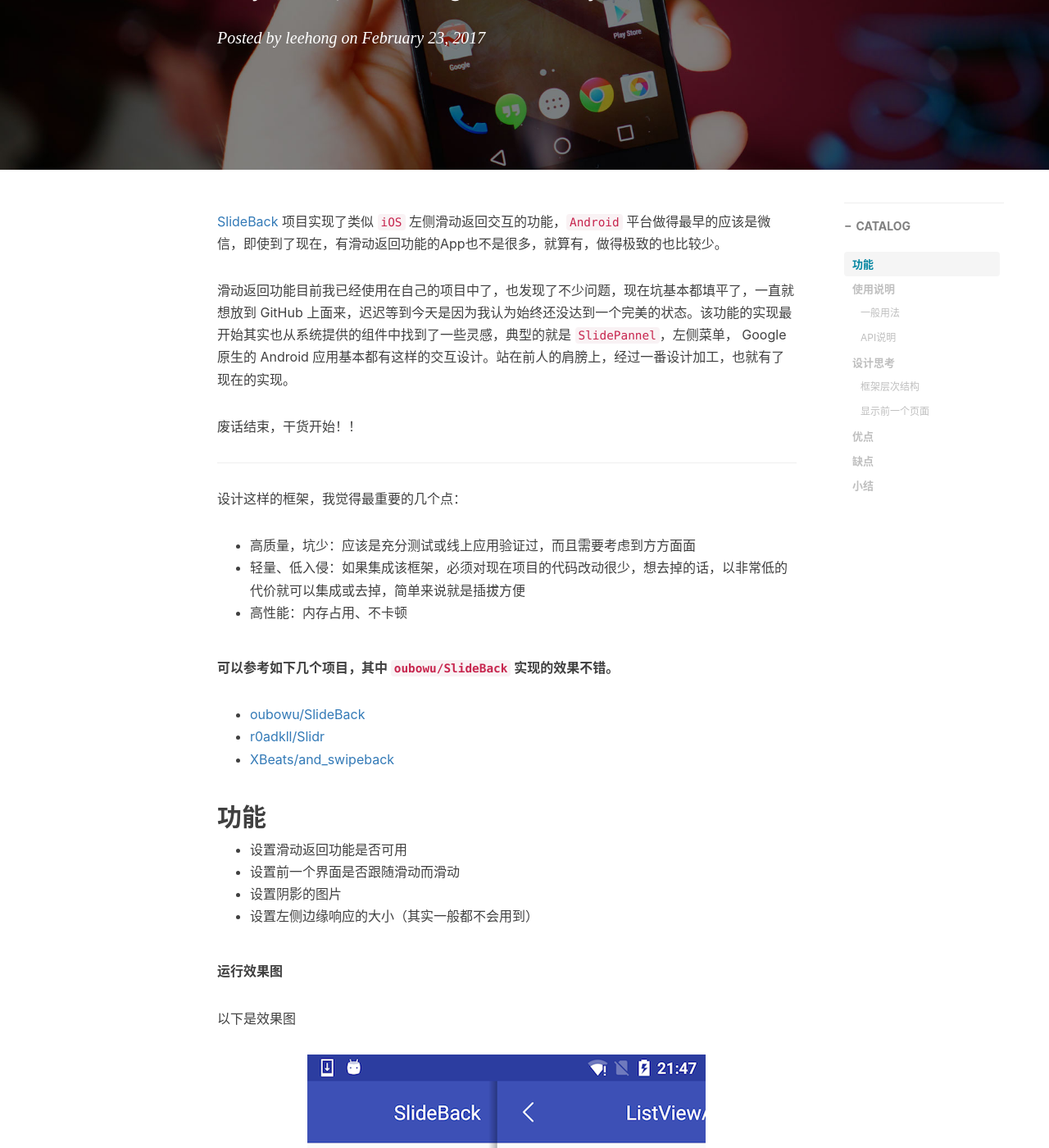
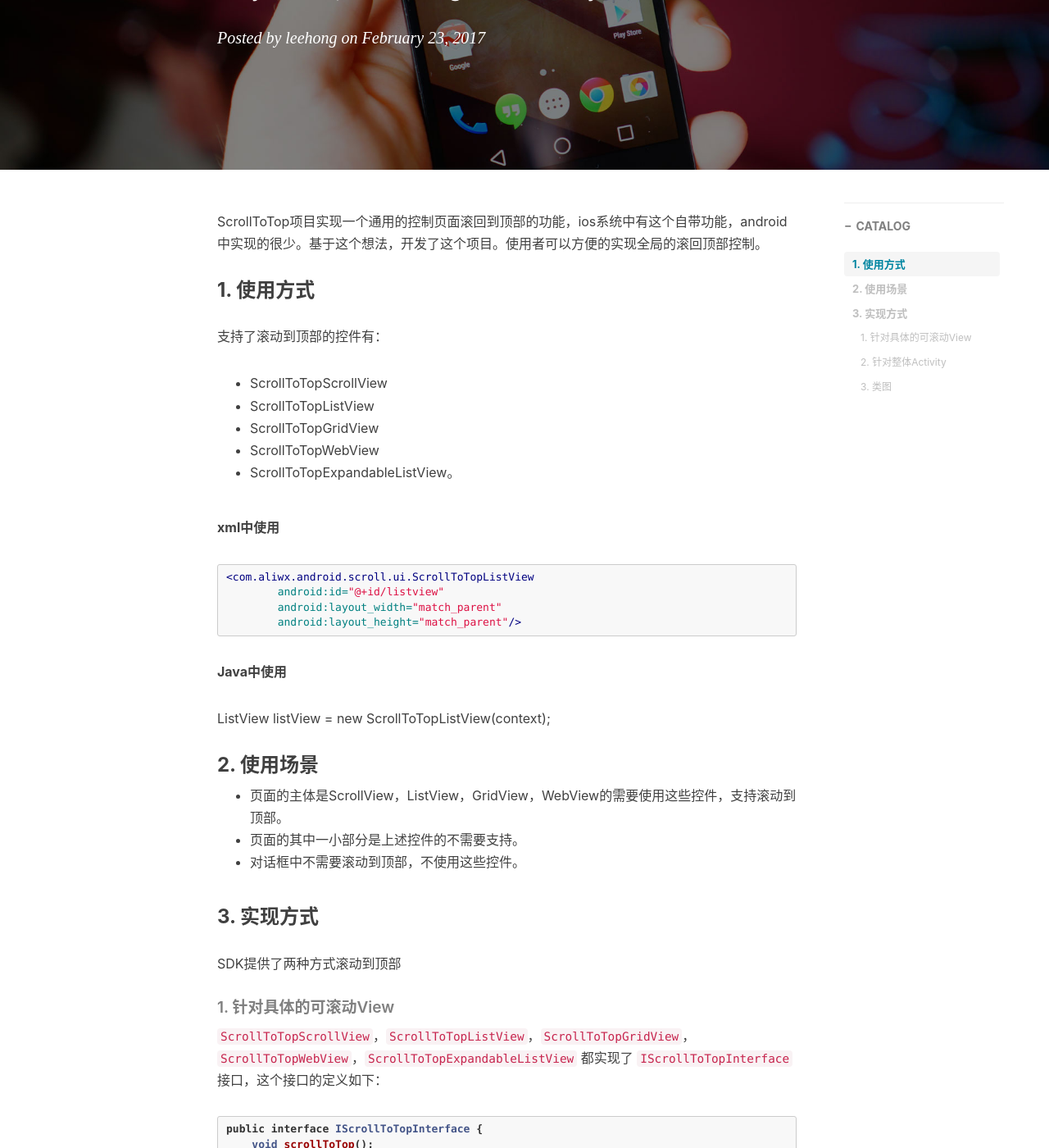
Before and after one commit to leehong2005/leehong2005.github.io, a Jekyll site: the page built from _posts/2017-02-24-scrolltotop-for-android.md, in a window 1280 px wide and 1400 px high, scrolled down 316 px. Shown: the whole window at 82% size. Built offline with Jekyll 4.4.1, drawn with Linux system fonts in a browser that asks for light colours; comment, search, counter and statistics services are not loaded; some of the changed text lies outside the part shown.

Commit message:
更新滚动到顶部的文章

````diff
--- a/_posts/2017-02-24-scrolltotop-for-android.md
+++ b/_posts/2017-02-24-scrolltotop-for-android.md
@@ -12,177 +12,74 @@
 ---
 
 
-[SlideBack](https://github.com/leehong2005/SlideBack) 项目实现了类似 `iOS` 左侧滑动返回交互的功能，`Android` 平台做得最早的应该是微信，即使到了现在，有滑动返回功能的App也不是很多，就算有，做得极致的也比较少。
+ScrollToTop项目实现一个通用的控制页面滚回到顶部的功能，ios系统中有这个自带功能，android中实现的很少。基于这个想法，开发了这个项目。使用者可以方便的实现全局的滚回顶部控制。
 
-滑动返回功能目前我已经使用在自己的项目中了，也发现了不少问题，现在坑基本都填平了，一直就想放到 GitHub 上面来，迟迟等到今天是因为我认为始终还没达到一个完美的状态。该功能的实现最开始其实也从系统提供的组件中找到了一些灵感，典型的就是 `SlidePannel`，左侧菜单， Google 原生的 Android 应用基本都有这样的交互设计。站在前人的肩膀上，经过一番设计加工，也就有了现在的实现。
+### 1. 使用方式
 
-废话结束，干货开始！！
+支持了滚动到顶部的控件有：
 
----
+* ScrollToTopScrollView
+* ScrollToTopListView
+* ScrollToTopGridView
+* ScrollToTopWebView
+* ScrollToTopExpandableListView。
 
-设计这样的框架，我觉得最重要的几个点：
+**xml中使用**
 
-* 高质量，坑少：应该是充分测试或线上应用验证过，而且需要考虑到方方面面
-* 轻量、低入侵：如果集成该框架，必须对现在项目的代码改动很少，想去掉的话，以非常低的代价就可以集成或去掉，简单来说就是插拔方便
-* 高性能：内存占用、不卡顿
+```xml
+<com.aliwx.android.scroll.ui.ScrollToTopListView
+        android:id="@+id/listview"
+        android:layout_width="match_parent"
+        android:layout_height="match_parent"/>
+```
 
-**可以参考如下几个项目，其中 `oubowu/SlideBack` 实现的效果不错。**
+**Java中使用**
 
-* [oubowu/SlideBack](https://github.com/oubowu/SlideBack)
-* [r0adkll/Slidr](https://github.com/r0adkll/Slidr)
-* [XBeats/and_swipeback](https://github.com/XBeats/and_swipeback)
+ListView listView = new ScrollToTopListView(context);
 
-## 功能
+### 2. 使用场景
 
-* 设置滑动返回功能是否可用
-* 设置前一个界面是否跟随滑动而滑动
-* 设置阴影的图片
-* 设置左侧边缘响应的大小（其实一般都不会用到）
+* 页面的主体是ScrollView，ListView，GridView，WebView的需要使用这些控件，支持滚动到顶部。
+* 页面的其中一小部分是上述控件的不需要支持。
+* 对话框中不需要滚动到顶部，不使用这些控件。
 
-**运行效果图**
+### 3. 实现方式
 
-以下是效果图
+SDK提供了两种方式滚动到顶部
 
-![](/img/2016/2016-10-29-slideback-img1.png)
+##### 1. 针对具体的可滚动View
 
-*图一：运行效果截图*
-
-
-## 使用说明
-
-#### 一般用法
-
-这个框架，对外暴露提供的API就一个类：**`SlideBackActivity `**。
-
-以下是使用方法，看好了
-
-例如我的应用中已经有自己的通用的 Activity 基类，名字就叫：`ActionBarActivity`，在这里的用法如下：
+`ScrollToTopScrollView`，`ScrollToTopListView`，`ScrollToTopGridView`，`ScrollToTopWebView`，`ScrollToTopExpandableListView` 都实现了 `IScrollToTopInterface` 接口，这个接口的定义如下：
 
 ```java
-public class ActionBarActivity extends SlideBackActivity {
-	...
-}
-
-```
-
-**重点是：这里只需要把 `ActionBarActivity` 的基类改成 `SlideBackActivity` 即可。**
-
-来看一下 sample 中的 `MainActivity` 的用法：
-
-```java
-public class MainActivity extends ActionBarActivity {
-
-    @Override
-    protected void onCreate(Bundle savedInstanceState) {
-        // 首页禁用滑动返回
-        setSlideable(false);
-
-        super.onCreate(savedInstanceState);
-        setContentView(R.layout.activity_main);
-    }
+public interface IScrollToTopInterface {
+    void scrollToTop();
+    boolean isScrollToTopEnabled();
+    void setScrollToTopEnabled(boolean var1);
 }
 ```
 
-这里调用了 `setSlideable(false);` 方法来禁用滑动返回，因为是首页嘛，不能滑动返回。
+如果想单独使用GridView/ListView/ScrollView等滚动到顶部，可以直接调用对应view的 scrollToTop() 方法。
 
-#### API说明
+##### 2. 针对整体Activity
 
-* **void setSlideable(boolean)** —— 设置滑动返回是否可用，`false`不可用，默认为`true`
-* **void setPreviousActivitySlideFollow(boolean)** —— 设置前一个activity的页面是否跟随滑动面一起滑动，`false`不滑动，默认为`true`
-* **void onSlideBack()** —— 滑动退出时调用的回调方法，派生类可以重写这个方法，例如可以做一些统计工作，统计关闭activity的方式，多少是滑动返回关闭的
-* **void setShadowResource(int)** —— 设置阴影的资源id，一般都是写一个shape drawable
+sdk中提供了`ScrollToTopHelper`类，提供了两个滚动的方法：
 
->真正大家需要关心的也前这么几个，严格来说，一般都只关心前两个就足够了～～
+```java
+public static View scrollToTop(final Activity activity)
+ public static View scrollToTop(final ViewGroup viewGroup)
+```
 
-## 设计思考
+传递activity或者activity的根view，内部会找到实现了`IScrollToTopInterface`接口的第一个在屏幕上可见且可滚动view，并进行滚动。可以在activity的共同基类中点击titlebar调用此方法，就能实现全局的滚动到顶部。
 
-#### 框架层次结构
+##### 3. 类图
 
-一般就两种实现方式，各有优缺点吧：
-
-* 继承：应用方的 Activity 继承自框架的 Activity （例如：`SlideBackActivity`）
-* 非继承：应用方在 Activity#setContentView(view) 之后调用框架的类来 `attach` 。
-
-这里我选择的是 **第一种方案！**
-
-框架的实现思路是通过继承的方式来实现的，虽然可能会更改使用方式的继承关系，但考虑到一般情况下，应用层都会有自己的统一的 Activity 基类，例如 `BaseActivity`、`ActionBarActivity` 之类的，其实修改一下这个基类的父类，就可以了。
-
-使用了继承的设计，相当于在以前的继承关系中插入了一层，大概的类图如下所示：
-
-![](/img/2016/2016-10-29-slideback-img2.png)
-
-*图二：设计的框架结果，应用层的 Activity 继承自框架中的 `SlideBackActivity`*
+![](/img/2017/2017-02-24-scroll-to-top-class.png)
 
 
-由于是使用继承的设计，子类设置的 content view，在 `SlideBackActivity` 中会把content view 添加到自己的一个叫 `SlideFrameLayout` 的容器中，它会处理各种事件。在这个容器中，还有一个用来显示前一个Activity内容的自定义视图，叫 `PreviewView`，它们的z-order是：
+源码地址：
 
-PreviewView: 0
-SlideFrameLayout：1
-
-也就是说，PreviewView 在最下面，SlideFrameLayout 在最上在，对用户可见，当用户开始滑动时，把上面的 SlideFrameLayout 进行偏移，那么自然就看到下在的 PreviewView 了。 如下图所示：
-
-![](/img/2016/2016-10-29-slideback-img3.png)
-
-*图三：`SlideFrameLayout` 与 `PreviewView` 的Z轴关系*
-
-#### 显示前一个页面
-
-为了显示前一个 activity 的内容，这里可能有几种方法：
-
-**1、创建bitmap：**常见的做法是把前一个 activity 的内容绘制到一个bitmap上面，然后对 bitmap 再进行绘制。这种方法有几个缺点：
-
-* 创建一个屏幕大小的 bitmap 特别耗内存、在创建 bitmap 的一瞬间，可能会卡顿
-* 何时将 activity 的内容绘制到bitmap上面？如果启动新页面时就绘制，则可能会把前一个界面的一些按下效果也绘制上了，这个时机不好把握
-* 不符合高效的原则
-
-**2、window设置为透明：**在 manifest 中把activity的背景设置为透明，这种方案问题更大了，试想一下，如果想在 JAVA 层通过开关来控制滑动返回是否开启，你想想会是什么效果？另外一个，把窗体设置为透明，可能会带来很多坑，机型适配，沉浸式都可能会有问题。这个不符合轻量，低入侵原则。
-
-**3、实时绘制：**把前一个 activity 的 content view （android.R.id.content）实时绘制到当前界面中。这种方法是最优的，不用创建bitmap，不用设置窗体背景。
-
-**我这个项目中就是使用的第三种方案**，自定义的View如下，很简单：
-
-```java
- private static class PreviewView extends View {
-        private View mHostView;
-
-        public PreviewView(Context context) {
-            super(context);
-        }
-
-        public void setHostView(View view) {
-            mHostView = view;
-        }
-
-        @Override
-        public void draw(Canvas canvas) {
-            super.draw(canvas);
-            if (mHostView != null) {
-                mHostView.draw(canvas);
-            }
-        }
-
-        @Override
-        protected void onDetachedFromWindow() {
-            super.onDetachedFromWindow();
-            mHostView = null;
-        }
-    }
-```
-
-## 优点
-
-* 不用设置窗体的背景为透明
-* 不需要对前一个 activity 进行截图，内存占用少
-* 轻量、使用简单
-
-## 缺点
-
-* 转屏可能会存在问题，不过中国特色移动互联网里面，一般能转屏的还真不多见，所以这个问题就不是特别突显
-* 修改了继承关系，如果应用层的 BaseActivity 是继承自 `FragmentActivity`，`AppCompatActivity` 的话，可能会有些问题，那么也必须把 `SlideBackActivity` 的基类也改成这些类
-
-## 小结
-
-**尽管我努力去做到高质量，但仍然可能存在问题，如果你在使用过程中，发现了任何问题，或者用得不爽的，可以反馈给我，欢迎同仁一起探讨交流！**
+[https://github.com/lyzalyz/scrollToTop](https://github.com/lyzalyz/scrollToTop)
 
 请关注：
 
````
Also changed, not shown: img/2017/2017-02-24-scroll-to-top-class.png (added).
